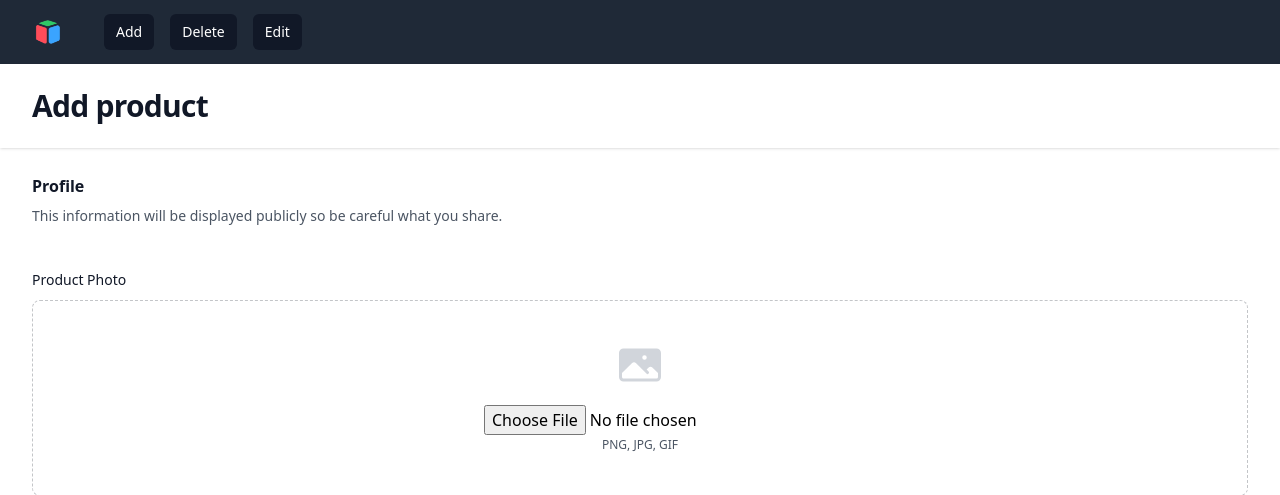
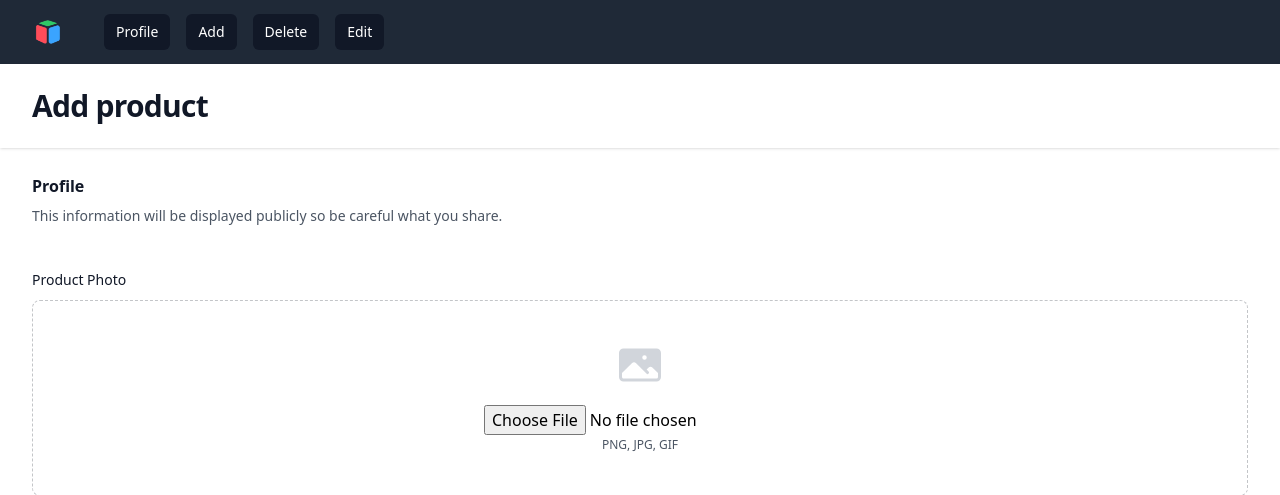
Before and after one commit to Youcode-Classe-E-2023-2024/Oussama_el_farihi_Avito_v2, a PHP site: page /dashboard.php in a window 1280 px wide. Shown: the top 495 px of the page. Run offline with PHP 8.4, Linux system fonts and the light colour scheme; some libraries are stand-ins or nearby versions.

Commit message:
edit dashboard header

```diff
--- a/dashboard.php
+++ b/dashboard.php
@@ -20,7 +20,7 @@ if (isset($_POST['submit'])) {
   } else {
     echo "<script>alert('Failed to execute statement: " . $stmt->error . "');</script>";
   }
-  header("Location: ". $_SERVER['PHP_SELF']);
+  header("Location: " . $_SERVER['PHP_SELF']);
   exit();
 }
 
@@ -48,9 +48,14 @@ if (isset($_POST['submit'])) {
             </a>
             <div class="hidden md:block">
               <div class="ml-10 flex items-baseline space-x-4">
-                <a href="dashboard.php" class="bg-gray-900 text-white rounded-md px-3 py-2 text-sm font-medium" aria-current="page">Add</a>
-                <a href="delete.php" class="bg-gray-900 text-white rounded-md px-3 py-2 text-sm font-medium" aria-current="page">Delete</a>
-                <a href="edit.php" class="bg-gray-900 text-white rounded-md px-3 py-2 text-sm font-medium" aria-current="page">Edit</a>
+                <a href="profile.php" class="bg-gray-900 text-white rounded-md px-3 py-2 text-sm font-medium"
+                  aria-current="page">Profile</a>
+                <a href="dashboard.php" class="bg-gray-900 text-white rounded-md px-3 py-2 text-sm font-medium"
+                  aria-current="page">Add</a>
+                <a href="delete.php" class="bg-gray-900 text-white rounded-md px-3 py-2 text-sm font-medium"
+                  aria-current="page">Delete</a>
+                <a href="edit.php" class="bg-gray-900 text-white rounded-md px-3 py-2 text-sm font-medium"
+                  aria-current="page">Edit</a>
               </div>
             </div>
           </div>
@@ -85,7 +90,8 @@ if (isset($_POST['submit'])) {
                         clip-rule="evenodd" />
                     </svg>
                     <div class="mt-4 flex text-sm leading-6 text-gray-600">
-                      <label for="file-upload" class="relative cursor-pointer rounded-md bg-white font-semibold text-indigo-600 focus-within:outline-none focus-within:ring-2 focus-within:ring-indigo-600 focus-within:ring-offset-2 hover:text-indigo-500">
+                      <label for="file-upload"
+                        class="relative cursor-pointer rounded-md bg-white font-semibold text-indigo-600 focus-within:outline-none focus-within:ring-2 focus-within:ring-indigo-600 focus-within:ring-offset-2 hover:text-indigo-500">
                         <input type="file" id="product_picture" name="product_picture" class="sr-only">
                       </label>
                     </div>
@@ -108,7 +114,8 @@ if (isset($_POST['submit'])) {
             </div>
 
             <div class="col-span-full">
-    <label for="product_description" class="block text-sm font-medium leading-6 text-gray-900">Product Description</label>
+              <label for="product_description" class="block text-sm font-medium leading-6 text-gray-900">Product
+                Description</label>
               <div class="mt-2">
                 <input type="text" name="product_description" id="product_description" autocomplete="street-address"
                   class="block w-full rounded-md border-0 py-1.5 text-gray-900 shadow-sm ring-1 ring-inset ring-gray-300 placeholder:text-gray-400 focus:ring-2 focus:ring-inset focus:ring-indigo-600 sm:text-sm sm:leading-6">
@@ -118,7 +125,8 @@ if (isset($_POST['submit'])) {
             <div class="sm:col-span-2 sm:col-start-1">
               <label for="product_price" class="block text-sm font-medium leading-6 text-gray-900">Product Price</label>
               <div class="mt-2">
-      <input type="number" name="product_price" id="product_price" autocomplete="address-level2" class="block w-full rounded-md border-0 py-1.5 text-gray-900 shadow-sm ring-1 ring-inset ring-gray-300 placeholder:text-gray-400 focus:ring-2 focus:ring-inset focus:ring-indigo-600 sm:text-sm sm:leading-6">
+                <input type="number" name="product_price" id="product_price" autocomplete="address-level2"
+                  class="block w-full rounded-md border-0 py-1.5 text-gray-900 shadow-sm ring-1 ring-inset ring-gray-300 placeholder:text-gray-400 focus:ring-2 focus:ring-inset focus:ring-indigo-600 sm:text-sm sm:leading-6">
               </div>
             </div>
           </div>
@@ -130,11 +138,13 @@ if (isset($_POST['submit'])) {
 
         <div class="mt-6 flex items-center justify-end gap-x-6">
           <button type="button" class="text-sm font-semibold leading-6 text-gray-900">Cancel</button>
-          <button type="submit" name="submit" class="rounded-md bg-indigo-600 px-3 py-2 text-sm font-semibold text-white shadow-sm hover:bg-indigo-500 focus-visible:outline focus-visible:outline-2 focus-visible:outline-offset-2 focus-visible:outline-indigo-600">Save</button>
+          <button type="submit" name="submit"
+            class="rounded-md bg-indigo-600 px-3 py-2 text-sm font-semibold text-white shadow-sm hover:bg-indigo-500 focus-visible:outline focus-visible:outline-2 focus-visible:outline-offset-2 focus-visible:outline-indigo-600">Save</button>
         </div>
       </form>
     </div>
   </main>
   </div>
 </body>
+
 </html>
```
Lines whose indentation alone changed are shown as unchanged.
